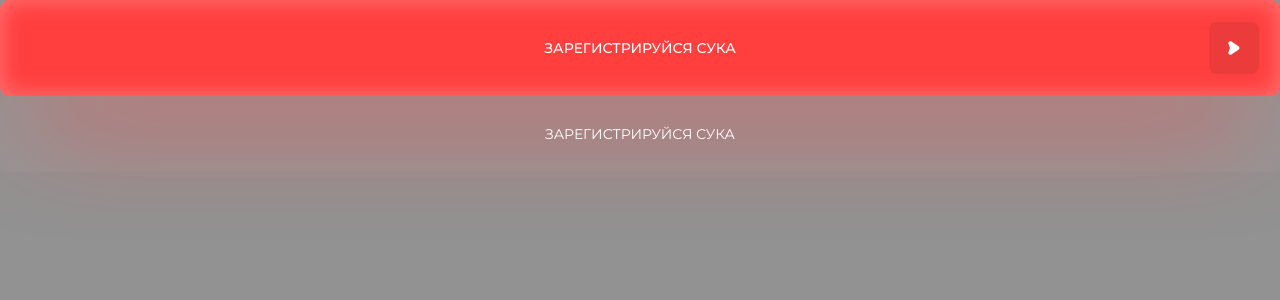
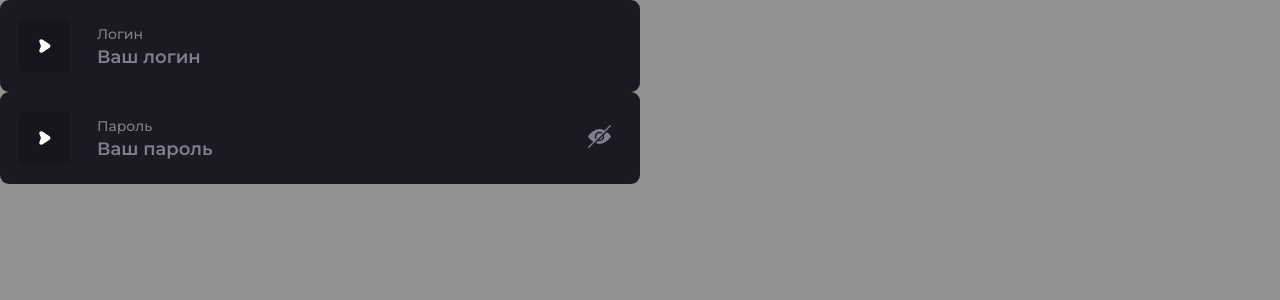
Before and after one commit to uvanov/meta-frontend, a React (Create React App) app: page / in a window 1280 px wide. Shown: the top 300 px of the page. Built offline with nearby package versions, Linux system fonts and the light colour scheme.

Commit message:
Change ESLint config + lint fixes

```diff
--- a/src/App.tsx
+++ b/src/App.tsx
@@ -1,18 +1,40 @@
 // Import modules
-import React from 'react';
-import { Button } from "./components/ui/Button";
+import React, { useState } from 'react';
+import { Input } from './components/ui';
+import { ReactComponent as SomeIcon } from './assets/images/arrow-right.svg';
+
 
 // Exports
 export const App = () => {
+
+  const [loginValue, setLoginValue] = useState('');
+  const [passwordValue, setPasswordValue] = useState('');
+
+
   return (
-    <div>
-      <Button variant='danger' large={true} fullWidth={true}>
-        ЗАРЕГИСТРИРУЙСЯ СУКА
-      </Button>
+    <div style={ { maxWidth: '50%' } }>
+      <Input
+        Icon={ SomeIcon }
+        variant='text'
+        label='Логин'
+        placeholder='Ваш логин'
+        value={ loginValue }
+        onChange={ (event) => setLoginValue(event.target.value) }
+        isValid={ true }
+        invalidErrorText='Этот логин уже занят, пожалуйста, придумайте другой логин.'
+      />
 
-      <Button variant='default' large={false} fullWidth={true}>
-        ЗАРЕГИСТРИРУЙСЯ СУКА
-      </Button>
+      <Input
+        Icon={ SomeIcon }
+        variant='password'
+        label='Пароль'
+        placeholder='Ваш пароль'
+        value={ passwordValue }
+        onChange={ (event) => setPasswordValue(event.target.value) }
+        isValid={ true }
+      />
+
+
     </div>
   );
 };
--- a/src/components/ui/Button.tsx
+++ b/src/components/ui/Button.tsx
@@ -72,7 +72,7 @@ export const Button: React.FC<ButtonProps> = ({ children, variant, ...remainingP
   return (
     <BaseButton
       css={ styleVariant }
-      {...remainingProps}
+      { ...remainingProps }
     >
       { children }
 
```
Also changed, not shown: 1 other file (tests, documents, lock files or other folders).
